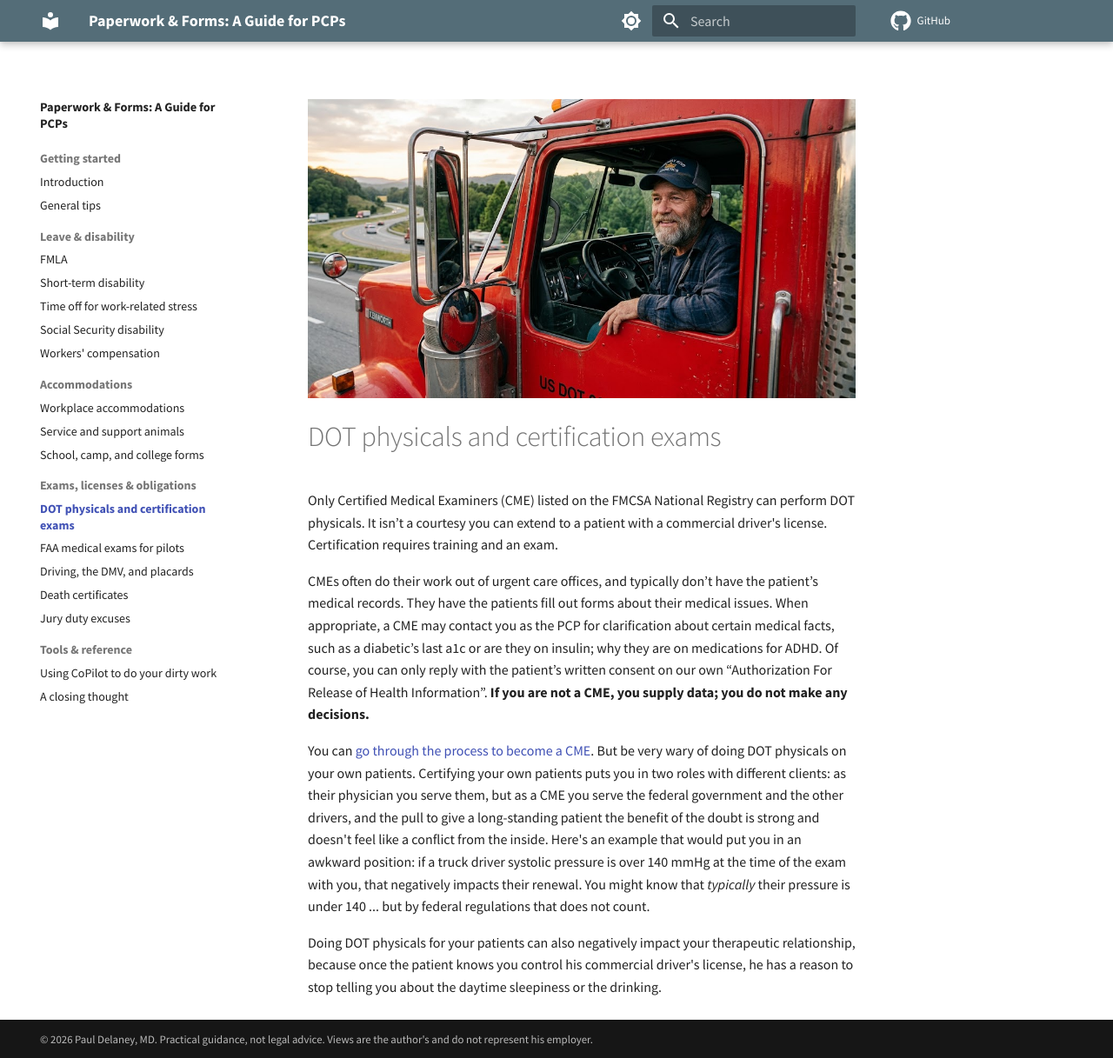
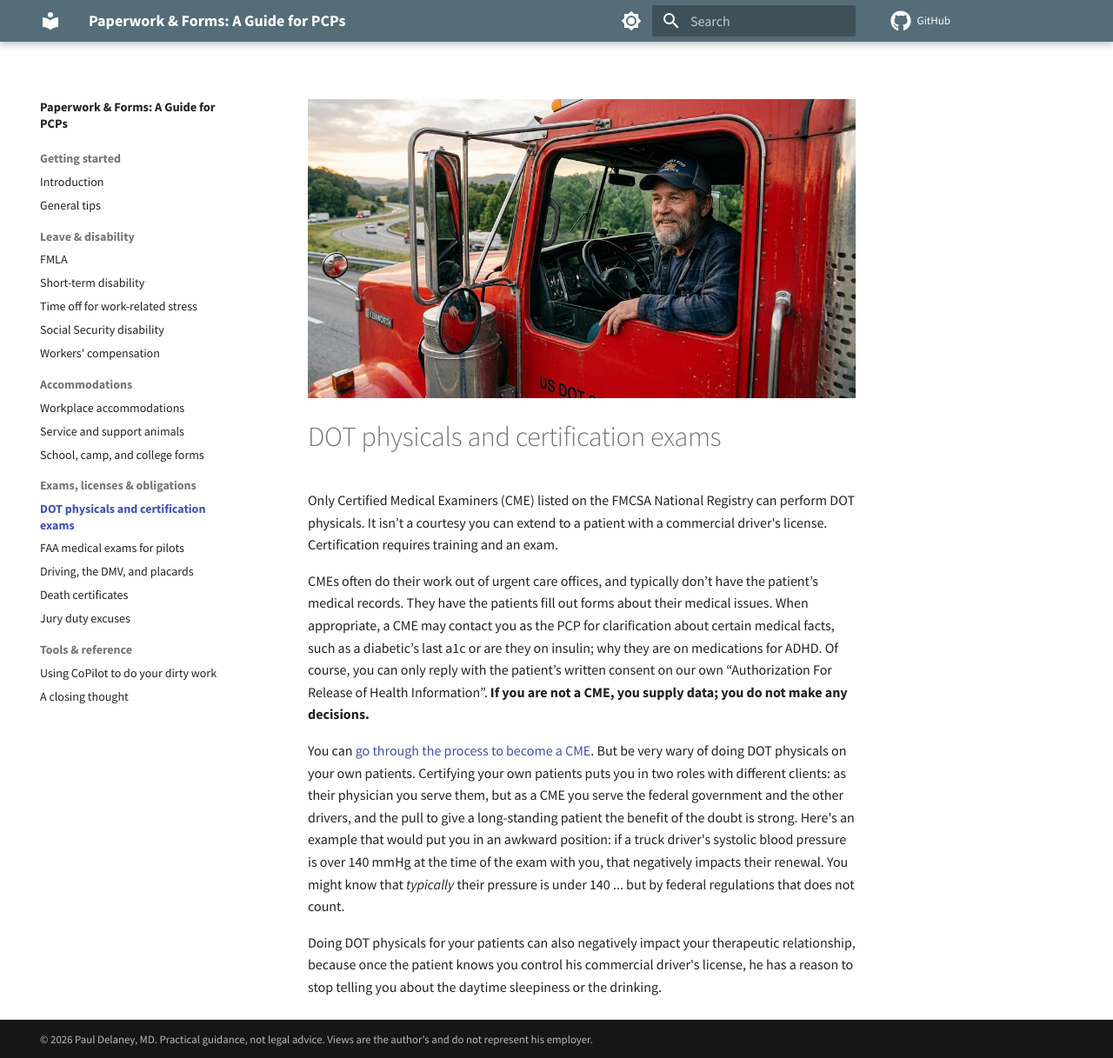
Before and after one commit to pdel4096/PCP-paperwork-guide, an MkDocs documentation site: the page built from docs/exams/dot-physicals.md, in a window 1280 px wide and 1217 px high. Shown: the whole window at 87% size. Built offline with MkDocs 1.6.1 and Material for MkDocs 9.7.7, drawn with Linux system fonts in a browser that asks for light colours; comment, search, counter and statistics services are not loaded.

Commit message:
Update from Mac Mini 2026-09-07 23:52

```diff
--- a/docs/exams/dot-physicals.md
+++ b/docs/exams/dot-physicals.md
@@ -8,6 +8,6 @@ Only Certified Medical Examiners (CME) listed on the FMCSA National Registry can
 
 CMEs often do their work out of urgent care offices, and typically don’t have the patient’s medical records. They have the patients fill out forms about their medical issues. When appropriate, a CME may contact you as the PCP for clarification about certain medical facts, such as a diabetic’s last a1c or are they on insulin; why they are on medications for ADHD. Of course, you can only reply with the patient’s written consent on our own “Authorization For Release of Health Information”. **If you are not a CME, you supply data; you do not make any decisions.**
 
-You can [go through the process to become a CME](https://nationalregistry.fmcsa.dot.gov/register). But be very wary of doing DOT physicals on your own patients. Certifying your own patients puts you in two roles with different clients: as their physician you serve them, but as a CME you serve the federal government and the other drivers, and the pull to give a long-standing patient the benefit of the doubt is strong and doesn't feel like a conflict from the inside. Here's an example that would put you in an awkward position: if a truck driver systolic pressure is over 140 mmHg at the time of the exam with you, that negatively impacts their renewal. You might know that *typically* their pressure is under 140 ... but by federal regulations that does not count.
+You can [go through the process to become a CME](https://nationalregistry.fmcsa.dot.gov/register). But be very wary of doing DOT physicals on your own patients. Certifying your own patients puts you in two roles with different clients: as their physician you serve them, but as a CME you serve the federal government and the other drivers, and the pull to give a long-standing patient the benefit of the doubt is strong. Here's an example that would put you in an awkward position: if a truck driver's systolic blood pressure is over 140 mmHg at the time of the exam with you, that negatively impacts their renewal. You might know that *typically* their pressure is under 140 ... but by federal regulations that does not count.
 
 Doing DOT physicals for your patients can also negatively impact your therapeutic relationship, because once the patient knows you control his commercial driver's license, he has a reason to stop telling you about the daytime sleepiness or the drinking.
```
